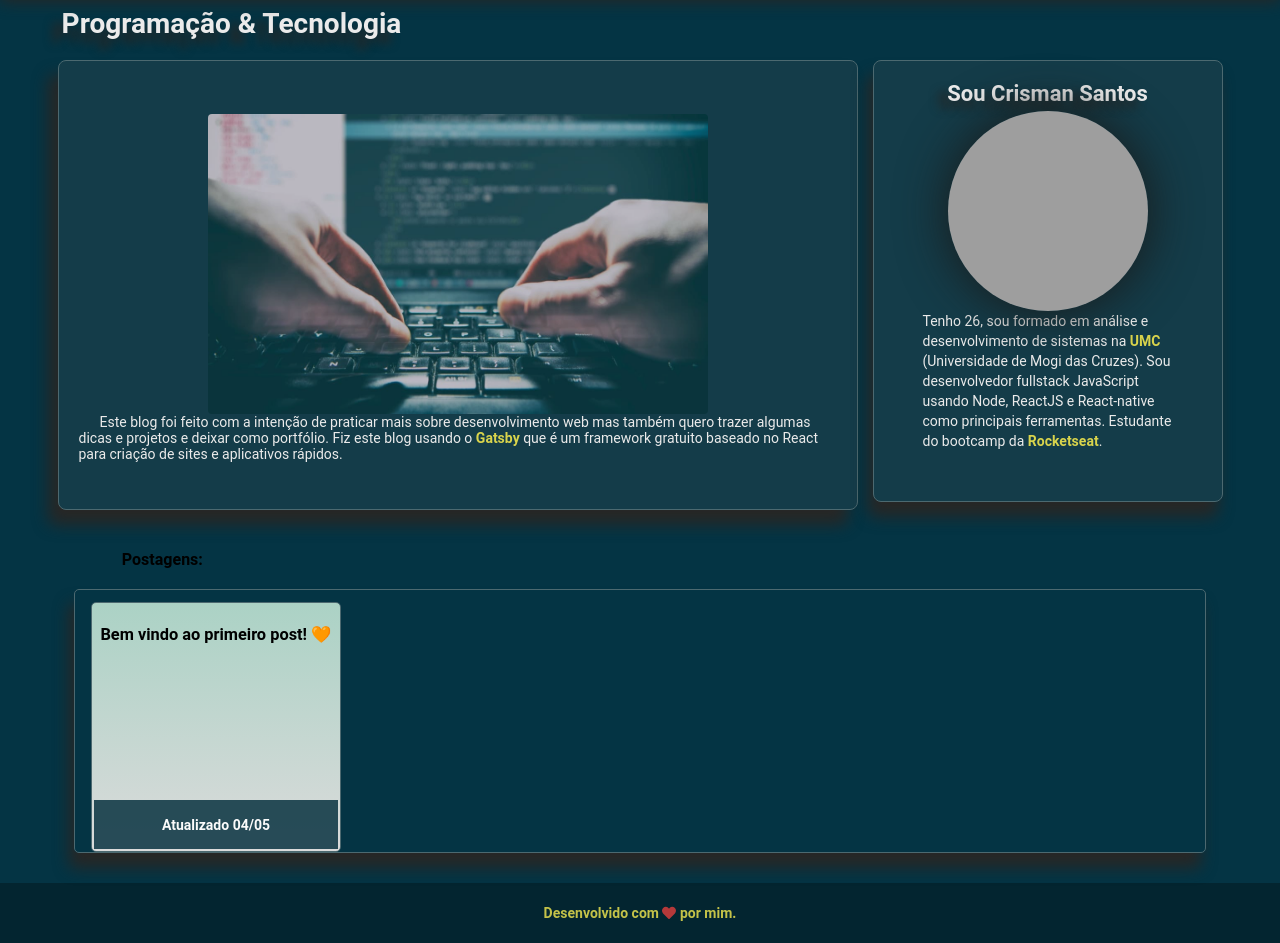
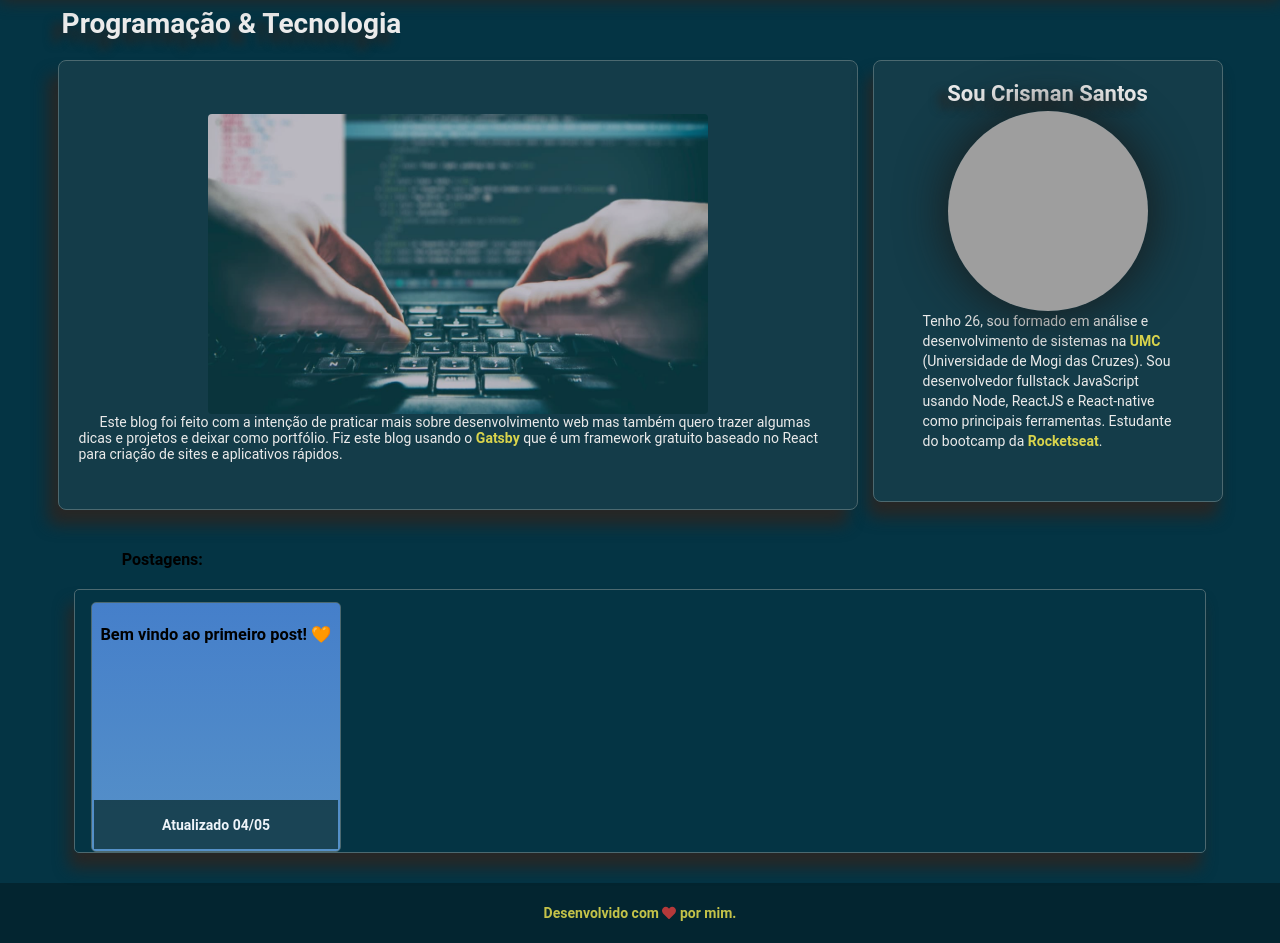
Before and after one commit to CrismanB/blog-kimalovisc, a Gatsby site: page / in a window 1280 px wide. Shown: the part 88-1031 px from the top of the page. Built offline with nearby package versions, Linux system fonts and the light colour scheme; Gatsby itself is replaced by a stand-in of ours; grey boxes are pictures that could not be loaded.

Commit message:
fix bugs

```diff
--- a/gatsby-config.js
+++ b/gatsby-config.js
@@ -32,6 +32,7 @@ module.exports = {
 
     `gatsby-transformer-sharp`,
     `gatsby-plugin-sharp`,
+
     // {
     //   resolve: `gatsby-plugin-manifest`,
     //   options: {
--- a/src/components/ListPosts/styles.js
+++ b/src/components/ListPosts/styles.js
@@ -38,16 +38,16 @@ export const ListItem = styled.li`
   padding: 2px;
   transition: border, opacity 0.4s;
 
-  background: #bbd2c5; /* fallback for old browsers */
+  background: #457fca; /* fallback for old browsers */
   background: -webkit-linear-gradient(
     to top,
-    #dbdbdb,
-    #abd2c5
+    #5691c8,
+    #457fca
   ); /* Chrome 10-25, Safari 5.1-6 */
   background: linear-gradient(
     to top,
-    #dbdbdb,
-    #abd2c5
+    #5691c8,
+    #457fca
   ); /* W3C, IE 10+/ Edge, Firefox 16+, Chrome 26+, Opera 12+, Safari 7+ */
 
   border: 1px solid #4c6970;
--- a/src/pages/about.js
+++ b/src/pages/about.js
@@ -4,11 +4,9 @@ import React from "react"
 import SEO from "../components/seo"
 import Header from "./../components/Header"
 import { Container } from "./../styles/aboutme"
-import GlobalStyle from "./../styles/global"
 
 const AboutMe = () => (
   <>
-    <GlobalStyle />
     <SEO title="Sobre mim" />
     <Header />
     <Container>
--- a/src/pages/index.js
+++ b/src/pages/index.js
@@ -1,6 +1,7 @@
 import React from "react"
 import { graphql } from "gatsby"
 
+import GlobalStyle from "./../styles/global"
 import Header from "./../components/Header"
 import Footer from "./../components/Footer"
 import Blog from "./../components/Blog"
@@ -22,6 +23,7 @@ const IndexPage = ({ data }) => {
 
   return (
     <>
+      <GlobalStyle />
       <SEO title="Home" />
       <Header />
       <Container>
--- a/src/styles/global.js
+++ b/src/styles/global.js
@@ -1,9 +1,7 @@
 import { createGlobalStyle } from "styled-components"
-//import "react-toastify/dist/ReactToastify.css";
-//import "react-perfect-scrollbar/dist/css/styles.css";
+
 export default createGlobalStyle`
-    @import url('https://fonts.googleapis.com/css?family=Roboto:400,700&display=swap');
-    @import url('https://fonts.googleapis.com/css?family=Montserrat&display=swap');
+
 
     *{
         margin: 0;
```
